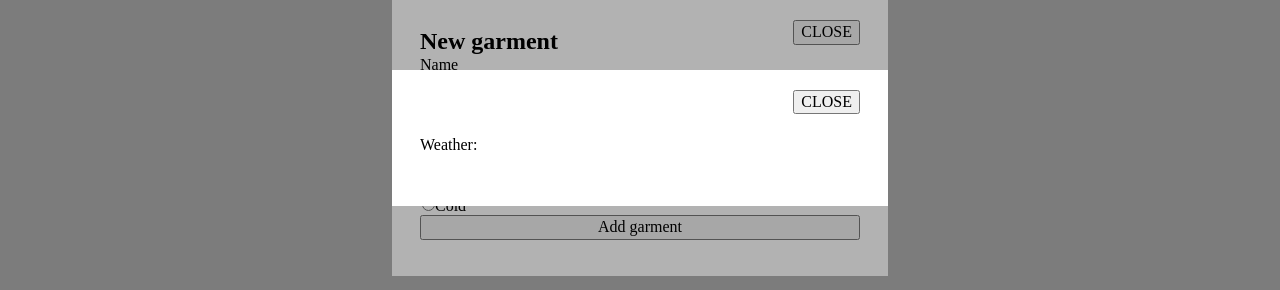
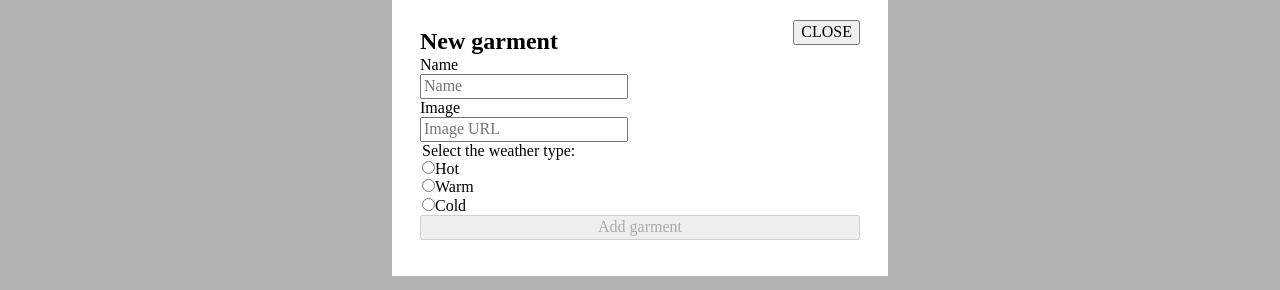
Before and after one commit to omidshabgard/se_project_react, a React (Vite) app: page / in a window 1280 px wide. Both pictures are taken after a click on the button "+ Add clothes". Shown: the part 262-552 px from the top of the page. Built offline with nearby package versions, Linux system fonts and the light colour scheme; no server answers.

Commit message:
project-10

```diff
--- a/src/components/Header/Header.jsx
+++ b/src/components/Header/Header.jsx
@@ -1,35 +1,29 @@
-import './Header.css';
-import logo from '../../assets/night/logo.svg';
-import avatar from '../../assets/night/avatar.png';
+import "./Header.css";
+import logo from "../../assets/night/logo.svg";
+import avatar from "../../assets/night/avatar.png";
 
 function Header({ handleAddClick, weatherData }) {
-	const currentDate = new Date().toLocaleString('default', {
-		month: 'long',
-		day: 'numeric',
+  const currentDate = new Date().toLocaleString("default", {
+    month: "long",
+    day: "numeric",
   });
   return (
-		<header className='header'>
-			<img className='header__logo' src={logo} />
-			<p className='header__date-and-location'>
+    <header className="header">
+      <img className="header__logo" src={logo} />
+      <p className="header__date-and-location">
         {currentDate}, {weatherData.city}
       </p>
       <button
         onClick={handleAddClick}
-				type='button'
-				className='header__add-clothes-btn'
+        type="button"
+        className="header__add-clothes-btn"
       >
         + Add clothes
       </button>
-			<div className='header__user-container'>
-				<p className='header__username'>Terren Tegegne</p>
-				<img
-					src={avatar}
-					alt='Terren Tegegne'
-					className='header__avatar'
-				/>
+      <div className="header__user-container">
+        <p className="header__username">Terren Tegegne</p>
+        <img src={avatar} alt="Terren Tegegne" className="header__avatar" />
       </div>
-
-			<header></header>
     </header>
   );
 }
--- a/src/components/ItemModal/ItemModal.css
+++ b/src/components/ItemModal/ItemModal.css
@@ -0,0 +1,12 @@
+.modal__image{
+    object-fit: cover;
+    width: 100%;
+}
+.display_image_modal{
+    position: relative;
+}
+.itemModal_close{
+    position: absolute;
+    right: 0;
+    top: 0;
+}
--- a/src/components/ItemModal/ItemModal.jsx
+++ b/src/components/ItemModal/ItemModal.jsx
@@ -1,19 +1,17 @@
-import './ItemModal.css';
+import "./ItemModal.css";
 function ItemModal({ activeModal, onClose, card }) {
   return (
-		<div className={`modal ${activeModal && 'modal_opened'}`}>
-			<div className='modal__content modal__content_type_image'>
-				<button
-					onClick={onClose}
-					type='button'
-					className='modal__close'
-				>
+    <div className={`modal ${activeModal === "preview" && "modal_opened"}`}>
+      <div className="modal__content modal__content_type_image">
+        <div className="display_image_modal">
+          <button onClick={onClose} type="button" className="modal__close itemModal_close">
             CLOSE
           </button>
-				<img src={card.link} alt='' className='modal__image' />
-				<div className='modal__footer'>
-					<h2 className='modal__caption'>{card.name}</h2>
-					<p className='modal__weather'>Weather: {card.weather}</p>
+          <img src={card.link} alt="" className="modal__image" />
+        </div>
+        <div className="modal__footer">
+          <h2 className="modal__caption">{card.name}</h2>
+          <p className="modal__weather">Weather: {card.weather}</p>
         </div>
       </div>
     </div>
--- a/src/components/ModalWithForm/ModalWithForm.jsx
+++ b/src/components/ModalWithForm/ModalWithForm.jsx
@@ -20,7 +20,7 @@ function ModalWithForm({ children, buttonText, title, activeModal, onClose }) {
 
 				<form className='modal__form'>
 					{children}
-					<button type='submit' className='modal__submit'>
+					<button type='submit' className='modal__submit' disabled>
 						{buttonText}
 					</button>
 				</form>
--- a/vite.config.js
+++ b/vite.config.js
@@ -1,9 +1,10 @@
 import { defineConfig } from 'vite';
 import react from '@vitejs/plugin-react';
 
+// https://vitejs.dev/config/
 export default defineConfig({
-	base: '/se_project_react/', // add this field
 	plugins: [react()],
+	// add the server object
 	server: {
 		port: 3000,
 	},
```
Also changed, not shown: package.json (+2 -6 lines), 2 other files (tests, documents, lock files or other folders). Lines whose indentation alone changed are shown as unchanged.
